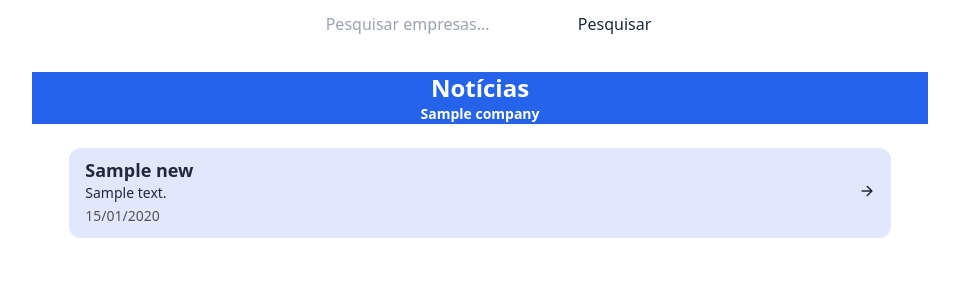
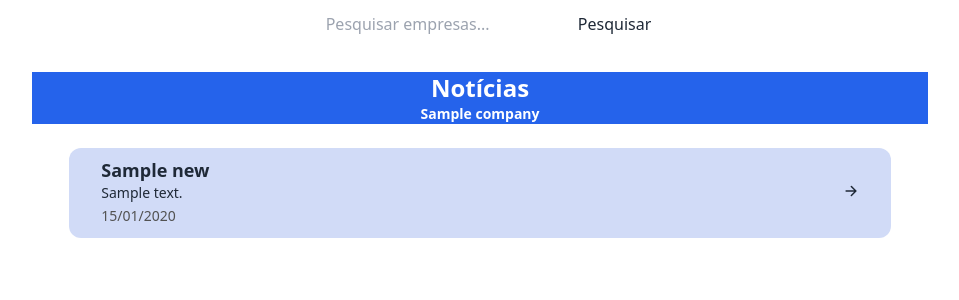
Before and after one commit to PenseNisso/PenseNissoApp, a Django app: page /empresas/1/noticias in a window 1280 px wide. Shown: the part 64-364 px from the top of the page, without its empty margins (160-1119 px from the left). Run offline with Django 4.2, Linux system fonts and the light colour scheme; tables that the repository leaves empty hold one stand-in row (values such as "Sample post"); some libraries are stand-ins or nearby versions.

Commit message:
style(company/infos): fixed info style for long words and to figma colorscheme

```diff
--- a/company/templates/companies/infos.html
+++ b/company/templates/companies/infos.html
@@ -5,7 +5,6 @@
 {% endblock %}
 
 {% block content %}
-<!-- Page Title -->
 <div class="bg-blue-600 text-white w-full text-center my-6">
     <h1 class="text-2xl font-bold">{{ info_type }}</h1>
     <h2 class="text-sm font-semibold">{{ company.name }}</h2>
@@ -13,16 +12,16 @@
 
 <div class="w-11/12 space-y-5 ">
     {% for info in infos %}
-    <div class="bg-indigo-100 rounded-xl pt-2 pb-3 px-4 flex flex-row items-center space-x-2.5 cursor-pointer hover:scale-[1.035]"
+    <div class="bg-blue-700 bg-opacity-20 rounded-xl pt-2 pb-3 px-8 flex flex-row items-center space-x-2.5 cursor-pointer hover:scale-[1.035]"
         onclick="window.location.href = '{% url redirect_page info.id %}';">
-        <div class="grow">
+        <div class="grow w-full">
             {% if info_type == "Denúncias" %}
             <h3 class="text-lg font-bold">{{ info.category }}</h3>
             {% else %}
             <h3 class="text-lg font-bold">{{ info.title }}</h3>
             {% endif %}
 
-            <p class="text-sm text-justify leading-tight">{{ info.content|truncatechars:300 }}</p>
+            <p class="text-sm text-justify leading-tight break-words">{{ info.content|truncatechars:300 }}</p>
 
             {% if info_type == "Notícias" %}
             <p class="text-sm text-neutral-600 mt-1">{{ info.date|date:"d/m/Y" }}</p>
```
